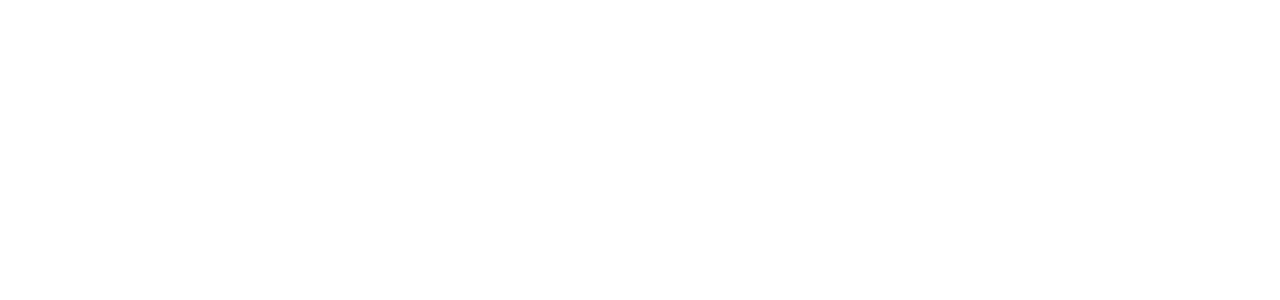
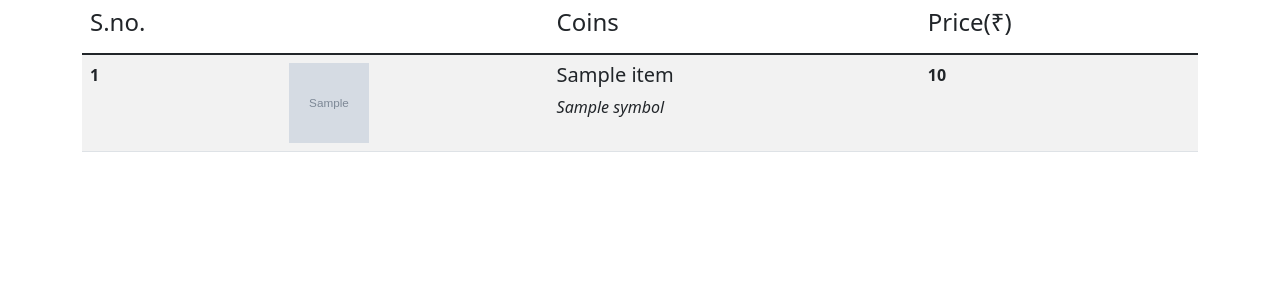
Before and after one commit to Naman82/CryptoApp, a Django app: page / in a window 1280 px wide. Before the commit the part shown is empty. Shown: the top 300 px of the page. Run offline with Django 4.2, Linux system fonts and the light colour scheme; tables that the repository leaves empty hold one stand-in row (values such as "Sample post"); grey boxes marked "Sample" are stand-in pictures; a database or web service that is not in the repository returns one stand-in record (values such as "Sample title"); data that the repository does not hold is empty.

Commit message:
static website ready

```diff
--- a/coins/views.py
+++ b/coins/views.py
@@ -1,5 +1,7 @@
 from django.shortcuts import render
-
+import requests
 # Create your views here.
 def home(request):
-    return render(request,'home.html')
+    url='https://api.coingecko.com/api/v3/coins/markets?vs_currency=INR&order=market_cap_desc&per_page=100&page=1&sparkline=false'
+    data=requests.get(url).json()
+    return render(request,'home.html',{'data':data})
--- a/templates/home.html
+++ b/templates/home.html
@@ -2,8 +2,46 @@
 
 {% block body %}
 
+<div class="container">
+    <table class="table table-striped">
+        <thead>
+          <tr>
+            <th scope="col" class="mb-4"><h4>S.no.</h4></th>
+            <th scope="col" class="mb-4"></th>
+            <th scope="col" class="mb-4"><h4>Coins</h4></th>
+            <th scope="col" class="mb-4"><h4>Price(&#8377)</h4></th>
+          </tr>
+        </thead>
 
+        <tbody>
+            {% if data %}
+            {% for obj in data %}
+          <tr>
 
+            <th scope="row">{{obj.market_cap_rank}}</th>
+            <td><img src="{{obj.image}}" width="80px" height="80px"></td>
+            <td>
+                <h5>{{obj.name}}</h5>
+                <p><i>{{obj.symbol}}</i></p>
+            </td>
+            <td><b>{{obj.current_price}}</b></td>
+        </tr>
+            {% endfor %}
+            {% endif %}
 
+          <!-- <tr>
+            <th scope="row">2</th>
+            <td>Jacob</td>
+            <td>Thornton</td>
+            <td>@fat</td>
+          </tr>
+          <tr>
+            <th scope="row">3</th>
+            <td colspan="2">Larry the Bird</td>
+            <td>@twitter</td>
+          </tr> -->
+        </tbody>
+      </table>
+</div>
 
 {% endblock %}
```
